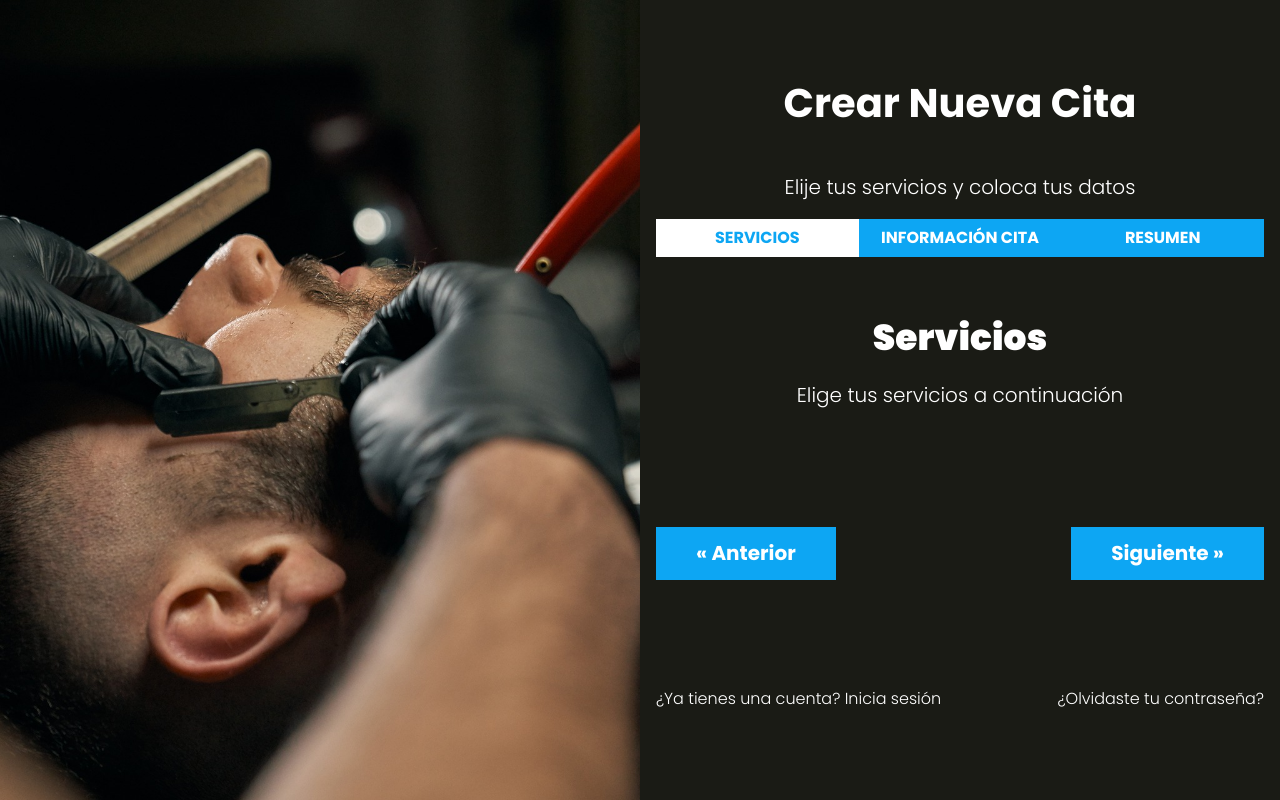
After one commit to danieltealdi/appsalon.dt.com, a PHP site: template views/citas/index.php in a window 1280 px wide. The commit adds this page. Run offline with PHP 8.4, Linux system fonts and the light colour scheme; the template is opened without the code that fills it: most values are stand-ins (such as "Sample title", 1, 10 or a date in 2020).

Commit message:
hasta 490

```diff
--- a/Router.php
+++ b/Router.php
@@ -9,6 +9,7 @@
 
     public function get($url, $fn)
     {
+
         $this->getRoutes[$url] = $fn;
     }
 
@@ -30,7 +31,7 @@
 
         //$currentUrl = $_SERVER['PATH_INFO'] ?? '/';
         $currentUrl = $_SERVER['REQUEST_URI'] ?? "/public/";
-        $currentUrl=parse_url($currentUrl)['path'];
+        $currentUrl = parse_url($currentUrl)['path'];
         $method = $_SERVER['REQUEST_METHOD'];
 
         if ($method === 'GET') {
@@ -40,7 +41,7 @@
         }
 
 
-        if ( $fn ) {
+        if ($fn) {
             // Call user fn va a llamar una función cuando no sabemos cual sera
             call_user_func($fn, $this); // This es para pasar argumentos
         } else {
--- a/public/index.php
+++ b/public/index.php
@@ -3,6 +3,7 @@
 
 require_once __DIR__ . '/../includes/app.php';
 use Controllers\LoginController;
+use Controllers\CitaController;
 use MVC\Router;
 
 $router = new Router();
@@ -24,6 +25,9 @@
 $router->get('/logout', [LoginController::class, 'logout']);
 $router->get('/logout', [LoginController::class, 'logout']);
 $router->get('/logout', [LoginController::class, 'logout']);
+//Area privada
+$router->get('/cita', [CitaController::class, 'index']);
+
 
 
 
--- a/src/scss/base/_index.scss
+++ b/src/scss/base/_index.scss
@@ -8,3 +8,6 @@
 @forward 'componentes/botones';
 @forward 'componentes/acciones';
 @forward 'componentes/alertas';
+@forward 'componentes/cita';
+@forward 'componentes/tabs';
+@forward 'componentes/paginacion';
--- /dev/null
+++ b/src/scss/componentes/_cita.scss
@@ -0,0 +1,10 @@
+.seccion{
+    padding: 5rem 0;
+    .text-center{
+        text-align: center;
+    }
+    &:nth-child(3),
+    &:nth-child(4){
+        display: none;
+    }
+}
--- a/src/scss/componentes/_formulario.scss
+++ b/src/scss/componentes/_formulario.scss
@@ -15,5 +15,11 @@
         border: none;
         border-radius: 5px;
         padding: calc(v.$separacion/4);
+
+        &:disabled{
+            background-color: lighten($color: v.$negro, $amount: 30%);
+            color: v.$blanco;
+            cursor: not-allowed;
+        }
     }
 }
--- /dev/null
+++ b/src/scss/componentes/_paginacion.scss
@@ -0,0 +1,14 @@
+@use 'base/variables' as v;
+@use 'base/mixins' as m;
+
+.paginacion{
+    padding: v.$separacion 0;
+    @include m.telefono{
+        display: flex;
+        justify-content: space-between;
+
+    }
+    button{
+        margin: 0 0 1rem 0;
+    }
+}
--- /dev/null
+++ b/src/scss/componentes/_tabs.scss
@@ -0,0 +1,30 @@
+@use 'base/variables' as v;
+@use 'base/mixins' as m;
+
+.tabs{
+    @include m.tablet{
+        display: flex;
+    }
+
+    button{
+        background-color: v.$azul;
+        color: v.$blanco;
+        border: none;
+        text-transform: uppercase;
+        font-weight: v.$bold;
+        display: block;
+        width: 100%;
+        padding: 1rem;
+        margin-bottom: 1rem;
+        transition: background-color 600ms ease;
+        &:hover{
+            cursor:pointer;
+            background-color: darken(v.$azul, 10%);
+
+        }
+        &.actual{
+            background-color: v.$blanco;
+            color: v.$azul;
+        }
+    }
+}
--- /dev/null
+++ b/views/citas/index.php
@@ -0,0 +1,79 @@
+<h1 class='nombre-pagina'>Crear Nueva Cita</h1>
+<p class='descripcion-pagina'>Elije tus servicios y coloca tus datos</p>
+
+<div id='app'>
+    <nav class='tabs'>
+    <button class='actual' type='button' data-paso='1'>Servicios</button>
+    <button type='button' data-paso='2'>Información cita</button>
+    <button type='button' data-paso='3'>Resumen</button>
+    </nav>
+    <div id='paso1' class='seccion'>
+        <h2>Servicios</h2>
+        <p class='text-center' >Elige tus servicios a continuación</p>
+        <div id='servicios' class='listado-servicios'></div>
+
+    </div>
+    <div id='paso2' class='seccion'>
+        <h2>Tus datos y cita</h2>
+        <p class='text-center' >Coloca tus datos y fecha de tu cita</p>
+        <form class="formulario">
+        <div class='campo'>
+                <label for="nombre">Nombre</label>
+                <input id='nombre' value="<?php echo $nombre ?>" type="text" placeholder='tu nombre' disabled>
+
+            </div>
+            <div class='campo'>
+                <label for="nofechambre">Fecha</label>
+                <input id='fecha' type="date" >
+            </div>
+            <div class='campo'>
+                <label for="hora">Hora</label>
+                <input id='hora' type="time" >
+            </div>
+
+        </form>
+
+
+    </div>
+    <div id='paso3' class='seccion'>
+        <h2>Resumen</h2>
+        <p class='text-center' >verifica que los datos son correctos</p>
+
+
+    </div>
+    <div class='paginacion'>
+        <button
+            id='anterior'
+            class='boton'
+            >
+        &laquo; Anterior</button>
+
+        <button
+            id='siguiente'
+            class='boton'
+            >
+        Siguiente &raquo; </button>
+    </div>
+
+</div>
+
+
+
+
+
+
+
+
+
+
+
+
+
+
+
+
+
+<div class='acciones'>
+    <a href="/">¿Ya tienes una cuenta? Inicia sesión</a>
+    <a href="/olvide">¿Olvidaste tu contraseña?</a>
+</div>
```
Also changed, not shown: controllers/CitaController.php (added, +22 -0 lines), public/build/css/app.css, 1 other file.
